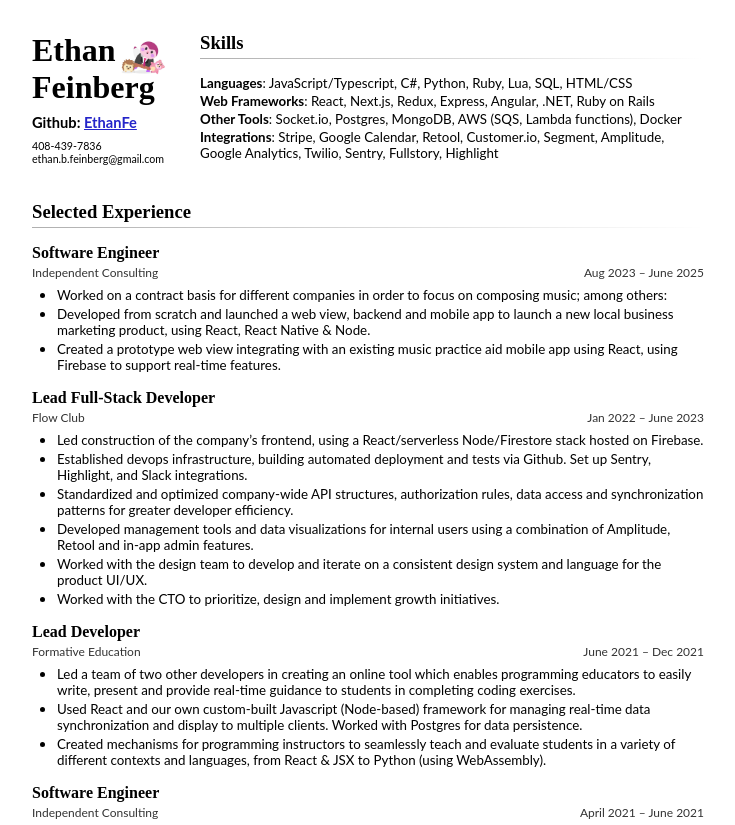
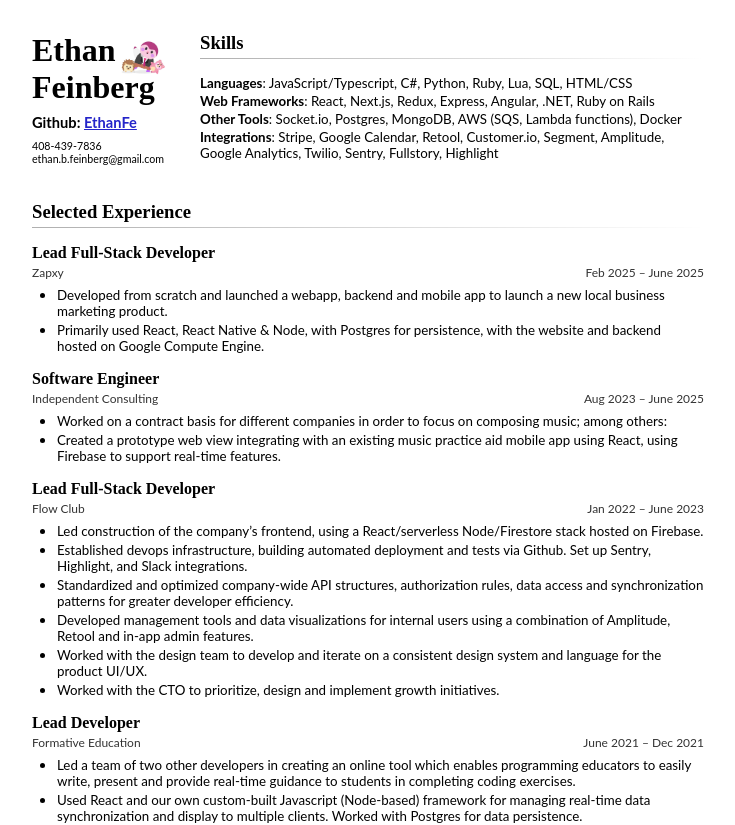
Before and after one commit to EthanFe/htmlsume, a Next.js app: page / in a window 1280 px wide. Shown: the top 825 px of the page, without its empty margins (272-1007 px from the left). Built offline with nearby package versions, Linux system fonts and the light colour scheme.

Commit message:
v2 w/ more detailed recent consulting section

```diff
--- a/src/app/page.tsx
+++ b/src/app/page.tsx
@@ -65,12 +65,21 @@ const HeaderText =  ({ children, style = {} }) => (
 
 const experience = [
   {
+    title: "Lead Full-Stack Developer",
+    company: "Zapxy",
+    period: "Feb 2025 – June 2025",
+    descriptions: [
+      "Developed from scratch and launched a webapp, backend and mobile app to launch a new local business marketing product.",
+      "Primarily used React, React Native & Node, with Postgres for persistence, with the website and backend hosted on Google Compute Engine.",
+    ],
+    skipCompany: false
+  },
+  {
     title: "Software Engineer",
     company: "Independent Consulting",
     period: "Aug 2023 – June 2025",
     descriptions: [
       "Worked on a contract basis for different companies in order to focus on composing music; among others:",
-      "Developed from scratch and launched a web view, backend and mobile app to launch a new local business marketing product, using React, React Native & Node.",
       "Created a prototype web view integrating with an existing music practice aid mobile app using React, using Firebase to support real-time features.",
     ],
     skipCompany: false
```
